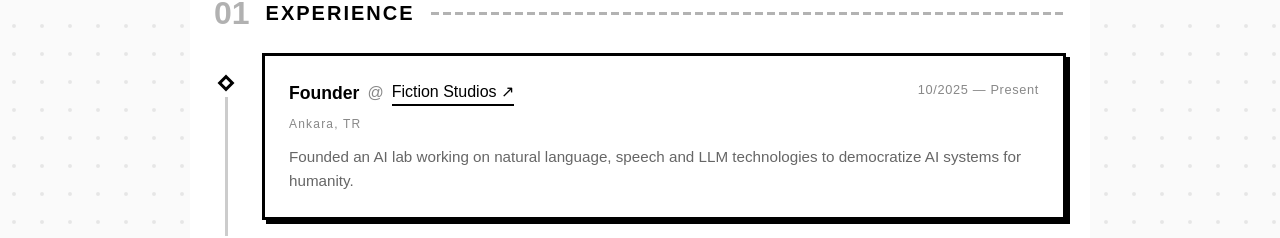
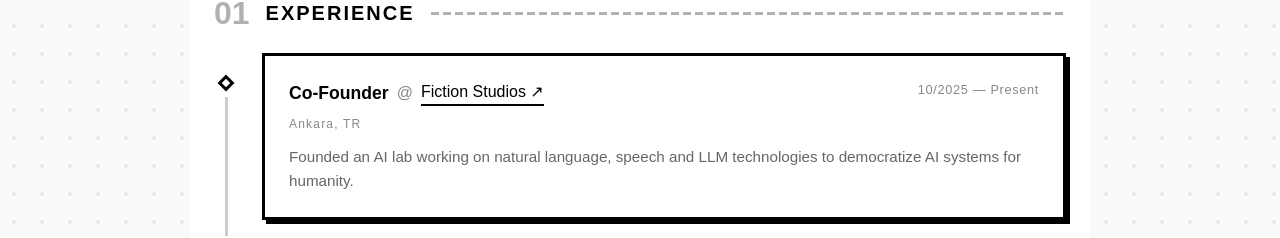
Before and after one commit to rusenbb/rusen-ai, a Next.js app: page /cv in a window 1280 px wide. Shown: the part 520-758 px from the top of the page. Built offline with nearby package versions, Linux system fonts and the light colour scheme.

Commit message:
Change Founder to Co-Founder at Fiction Studios

```diff
--- a/src/app/cv/page.tsx
+++ b/src/app/cv/page.tsx
@@ -4,7 +4,7 @@ import styles from "./cv.module.css";
 
 const experience = [
   {
-    role: "Founder",
+    role: "Co-Founder",
     company: "Fiction Studios",
     period: "10/2025 — Present",
     location: "Ankara, TR",
```
